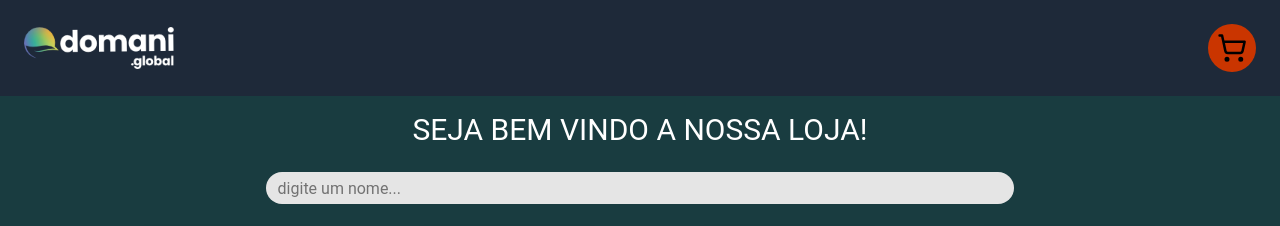
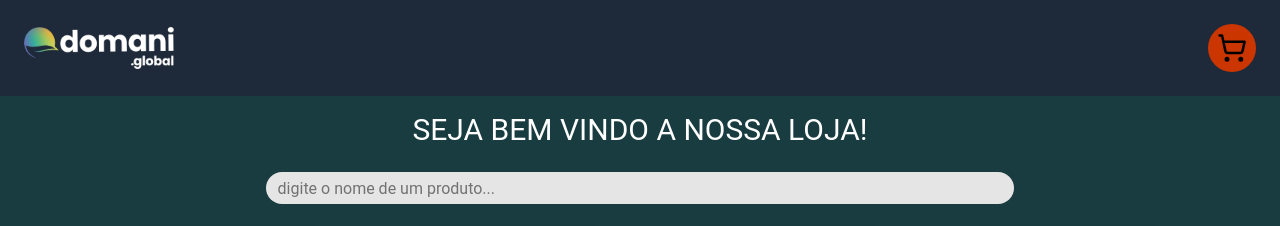
Before and after one commit to DevDaviSouza/domanimarket, a Next.js app: page / in a window 1280 px wide. Shown: the top 226 px of the page. Built offline with nearby package versions, Linux system fonts and the light colour scheme.

Commit message:
feat: adição de metadados para favicon e titulo

```diff
--- a/src/app/layout.tsx
+++ b/src/app/layout.tsx
@@ -1,7 +1,15 @@
+import "./globals.css";
 import type { Metadata } from "next";
-import { Geist, Geist_Mono } from "next/font/google";
-import "./globals.css";
 import Header from "./components/header";
+
+export const metadata: Metadata = {
+  title: "Domani Market",
+  description: "Loja de produtos variados",
+  icons: {
+    icon: "/favicon.png",
+
+  },
+}
 
 export default function RootLayout({
   children,
--- a/src/app/page.tsx
+++ b/src/app/page.tsx
@@ -7,7 +7,7 @@ export default function Home() {
     <main className="flex flex-col items-center p-4 space-y-6">
       <h1 className="text-white text-3xl">SEJA BEM VINDO A NOSSA LOJA!</h1>
 
-        <input type="text" className="w-3/5 bg-neutral-200 rounded-2xl h-8 p-3 outline-none" placeholder="digite um nome..."/>
+        <input type="text" className="w-3/5 bg-neutral-200 rounded-2xl h-8 p-3 outline-none" placeholder="digite o nome de um produto..."/>
 
       <section className="grid grid-cols-4 sm:grid-cols-2 md:grid-cols-3 lg:grid-cols-4 gap-20">
         <CardProduto />
```
Also changed, not shown: public/favicon.png (added).
